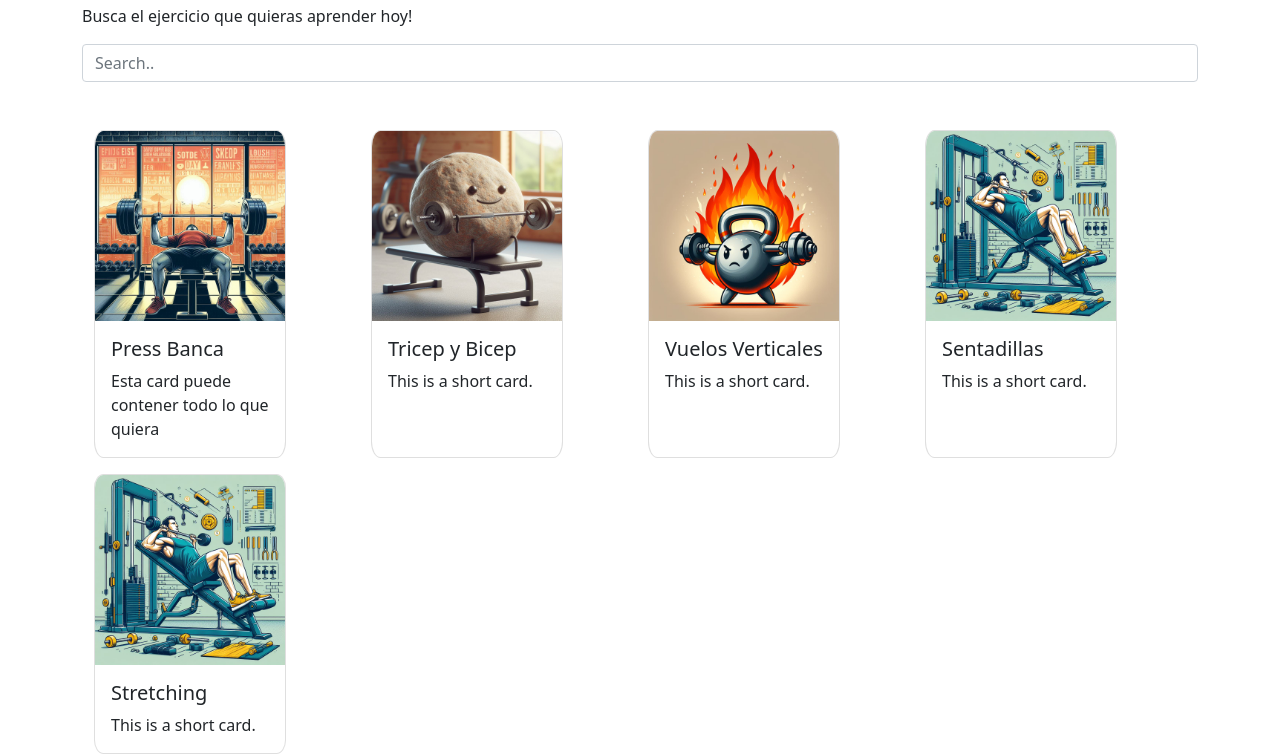
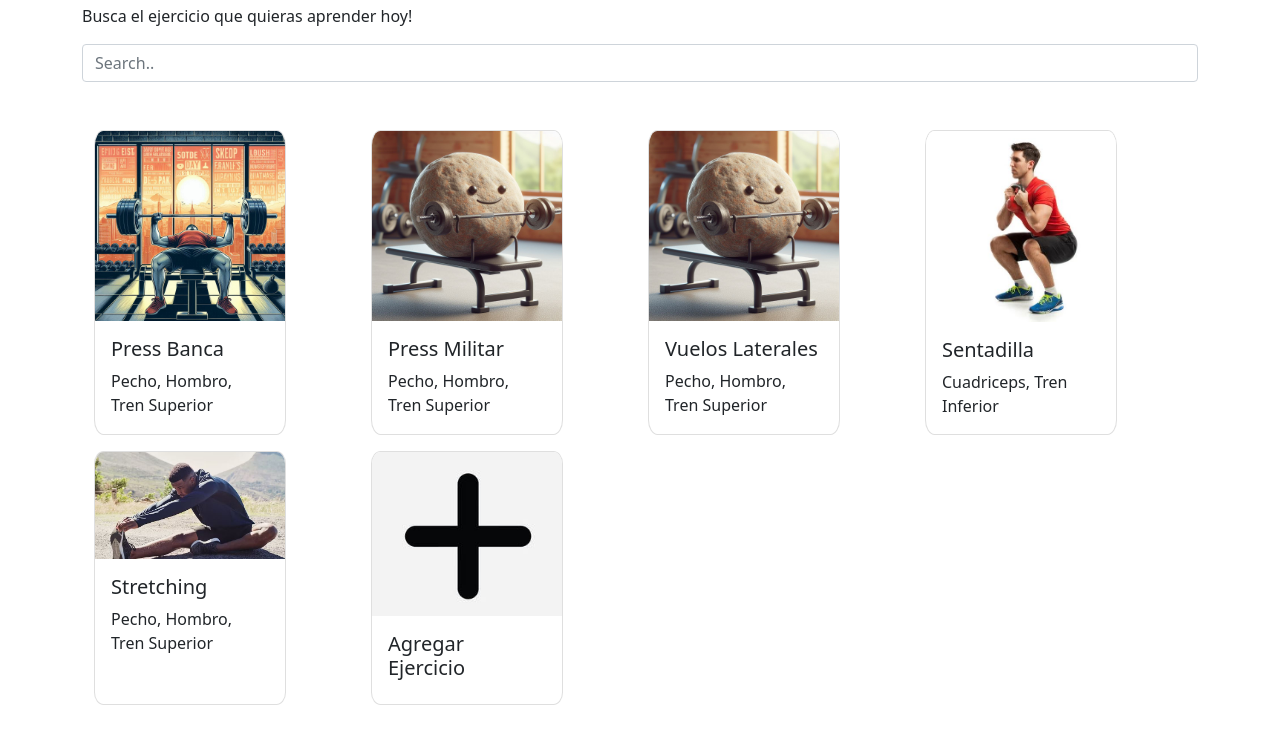
Before and after one commit to FedeGioia/FPTraining, a plain HTML site: page ejercicios.html in a window 1280 px wide. Shown: the part 176-930 px from the top of the page. After the commit the page ends 881 px from the top, so only its background shows below. Drawn offline with nearby package versions, Linux system fonts and the light colour scheme.

Commit message:
json llena la lista de ejercicios y arregle flechas

```diff
--- a/ejercicios.html
+++ b/ejercicios.html
@@ -3,14 +3,15 @@
   <head>
     <style>
       .card:hover {
-        background-color: #0d6efd;
+        background-color: #000000;
+        color: white;
         font-weight: bold;
       }
     </style>
     <meta charset="UTF-8" />
     <meta http-equiv="X-UA-Compatible" content="IE=edge" />
     <meta name="viewport" content="width=device-width, initial-scale=1.0" />
-    <title>FPTraining</title>
+    <title>FPTraining - Ejercicios</title>
     <script src="https://cdn.jsdelivr.net/npm/bootstrap@5.1.3/dist/js/bootstrap.min.js"></script>
     <script src="https://ajax.googleapis.com/ajax/libs/jquery/3.7.1/jquery.min.js"></script>
     <link
@@ -106,14 +107,14 @@
                     style="width: 12rem; border-radius: 5%; overflow: hidden"
                   >
                     <img
-                      src="images\PressBanca.jpeg"
+                      id="imagen_0"
                       class="card-img-top"
                       alt="..."
                     />
                     <div class="card-body">
-                      <h5 class="card-title">Press Banca</h5>
-                      <p class="card-text">
-                        Esta card puede contener todo lo que quiera
+                      <h5 id="0" class="card-title"></h5>
+                      <p id="desc_0" class="card-text">
+
                       </p>
                     </div>
                   </div>
@@ -129,13 +130,15 @@
                     style="width: 12rem; border-radius: 5%; overflow: hidden"
                   >
                     <img
-                      src="images\Piedrita.jpeg"
+                      id="imagen_1"
                       class="card-img-top"
                       alt="..."
                     />
                     <div class="card-body">
-                      <h5 class="card-title">Tricep y Bicep</h5>
-                      <p class="card-text">This is a short card.</p>
+                      <h5 id="1" class="card-title"></h5>
+                      <p id="desc_1" class="card-text">
+
+                      </p>
                     </div>
                   </div>
                 </a>
@@ -150,13 +153,13 @@
                     style="width: 12rem; border-radius: 5%; overflow: hidden"
                   >
                     <img
-                      src="images\PesaRusa.jpeg"
+                      id="imagen_2"
                       class="card-img-top"
                       alt="..."
                     />
                     <div class="card-body">
-                      <h5 class="card-title">Vuelos Verticales</h5>
-                      <p class="card-text">This is a short card.</p>
+                      <h5 id= "2" class="card-title"></h5>
+                      <p id= "desc_2" class="card-text"></p>
                     </div>
                   </div>
                 </a>
@@ -171,13 +174,13 @@
                     style="width: 12rem; border-radius: 5%; overflow: hidden"
                   >
                     <img
-                      src="images/HombreEntrenando.jpeg"
+                      id="imagen_3"
                       class="card-img-top"
                       alt="..."
                     />
                     <div class="card-body">
-                      <h5 class="card-title">Sentadillas</h5>
-                      <p class="card-text">This is a short card.</p>
+                      <h5 id= "3" class="card-title"></h5>
+                      <p id="desc_3" class="card-text"></p>
                     </div>
                   </div>
                 </a>
@@ -192,13 +195,34 @@
                     style="width: 12rem; border-radius: 5%; overflow: hidden"
                   >
                     <img
-                      src="images/HombreEntrenando.jpeg"
+                      id="imagen_4"
                       class="card-img-top"
                       alt="..."
                     />
                     <div class="card-body">
-                      <h5 class="card-title">Stretching</h5>
-                      <p class="card-text">This is a short card.</p>
+                      <h5 id="4" class="card-title"></h5>
+                      <p id="desc_4" class="card-text"></p>
+                    </div>
+                  </div>
+                </a>
+              </div>
+              <div class="col">
+                <a
+                  href="ejercicio.html"
+                  style="text-decoration: none; color: inherit"
+                >
+                  <div
+                    class="card h-100"
+                    style="width: 12rem; border-radius: 5%; overflow: hidden"
+                  >
+                    <img
+                      id="imagen_5"
+                      class="card-img-top"
+                      alt="..."
+                    />
+                    <div class="card-body">
+                      <h5 id="5" class="card-title"></h5>
+                      <p id="desc_5" class="card-text">.</p>
                     </div>
                   </div>
                 </a>
@@ -225,5 +249,18 @@
         });
       });
     </script>
+    <script>
+      fetch("jsons/ejercicios.json")
+      .then(res => res.json())
+      .then(data => {
+
+        const ejercicios = data.Ejercicios;
+        for(let ejercicio in ejercicios) {
+          document.getElementById('imagen_' + ejercicio).src = data.Ejercicios[ejercicio].img;
+          document.getElementById(ejercicio).innerText = data.Ejercicios[ejercicio].nombre;
+          document.getElementById('desc_' + ejercicio).innerText = data.Ejercicios[ejercicio].descCard;
+        }
+      })
+    </script>
   </body>
 </html>
--- /dev/null
+++ b/jsons/ejercicios.json
@@ -0,0 +1,34 @@
+{
+  "Ejercicios": {
+    "0": {
+      "nombre": "Press Banca",
+      "descCard": "Pecho, Hombro, Tren Superior",
+      "img": "images/PressBanca.jpeg"
+    },
+    "1": {
+      "nombre": "Press Militar",
+      "descCard": "Pecho, Hombro, Tren Superior",
+      "img": "images/Piedrita.jpeg"
+    },
+    "2": {
+      "nombre": "Vuelos Laterales",
+      "descCard": "Pecho, Hombro, Tren Superior",
+      "img": "images/Piedrita.jpeg"
+    },
+    "3": {
+      "nombre": "Sentadilla",
+      "descCard": "Cuadriceps, Tren Inferior",
+      "img": "images/sentadilla.jpg"
+    },
+    "4": {
+      "nombre": "Stretching",
+      "descCard": "Pecho, Hombro, Tren Superior",
+      "img": "images/stretching.jpeg"
+    },
+    "5": {
+        "nombre": "Agregar Ejercicio",
+        "descCard": "",
+        "img": "images/iconoMas.jpeg"
+      }
+  }
+}
```
Also changed, not shown: css/index.css (+7 -4 lines), css/ejercicios.css (line endings or trailing spaces), images/iconoMas.jpeg (added), images/pressMilitar.JPG (added), images/sentadilla.JPG (added), images/stretching.JPG (added), images/stretching.jpeg (added), images/vuelosLaterales.JPG (added).
